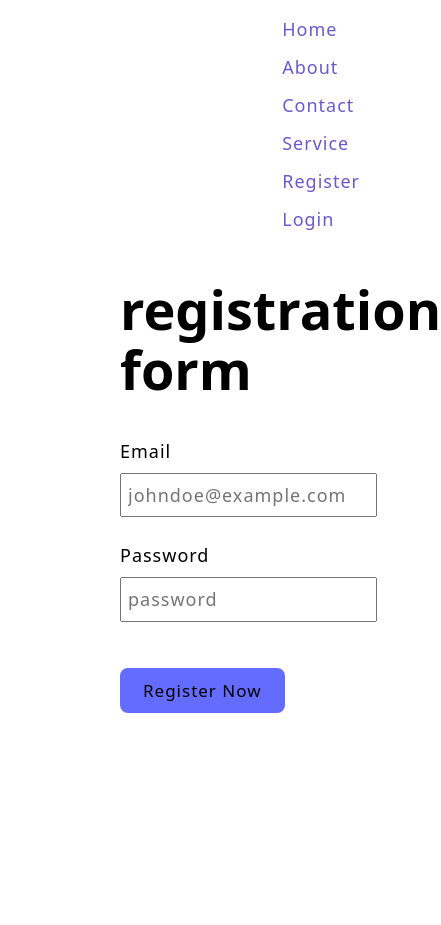
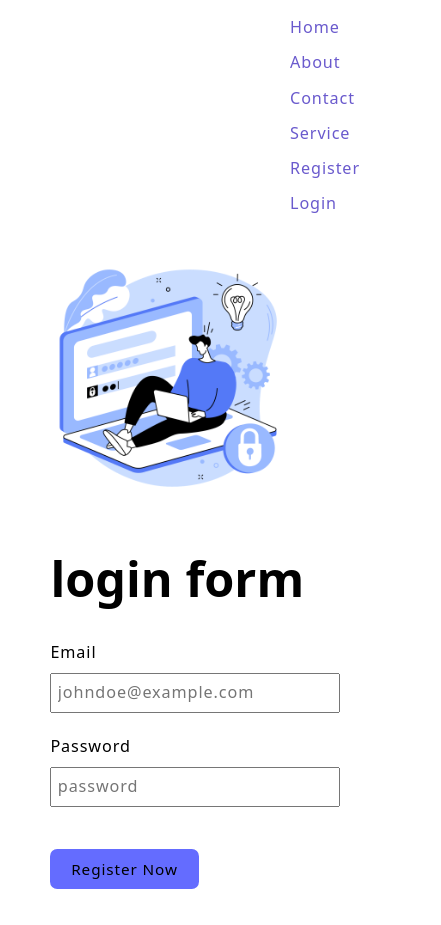
Before and after one commit to DrishyaShrestha09/admin-panel, a React (Vite) app in the folder client/: page /login in a window 390 px wide. Shown: the whole page, 441 px wide, since content can reach past the window. Before the commit the page ends 844 px from the top, so only its background shows below. Built offline with nearby package versions, Linux system fonts and the light colour scheme.

Commit message:
added media queries

```diff
--- a/client/src/index.css
+++ b/client/src/index.css
@@ -358,3 +358,50 @@
   display: grid;
   grid-template-columns: 1fr 2fr 1fr 1fr;
 }
+
+/** -----------------------
+** media query section css
+** -------------------------  */
+
+@media (width <= 998px) {
+  .grid-two-cols {
+    grid-template-columns: 1fr;
+  }
+
+  .section-services {
+    & .grid-three-cols {
+      grid-template-columns: repeat(auto-fill, minmax(30rem, 1fr));
+    }
+  }
+
+  .section-registration {
+    & .container {
+      & .reg-img img {
+        width: 60%;
+        height: auto;
+      }
+    }
+  }
+}
+
+@media (width <= 798px) {
+  html {
+    font-size: 56.25%;
+  }
+
+  .section-registration {
+    & .container {
+      & .reg-img img {
+        width: 50%;
+        height: auto;
+      }
+    }
+
+    & .registration-form {
+      & input {
+        width: 100%;
+        padding: 0.6rem 0.6rem;
+      }
+    }
+  }
+}
--- a/client/src/pages/Login.jsx
+++ b/client/src/pages/Login.jsx
@@ -34,7 +34,7 @@
             </div>
             {/* register form */}
             <div className="registration-form">
-              <h1 className="main-heading mb-3">registration form</h1>
+              <h1 className="main-heading mb-3">login form</h1>
               <br />
 
               <form onSubmit={handleSubmit} >
```
